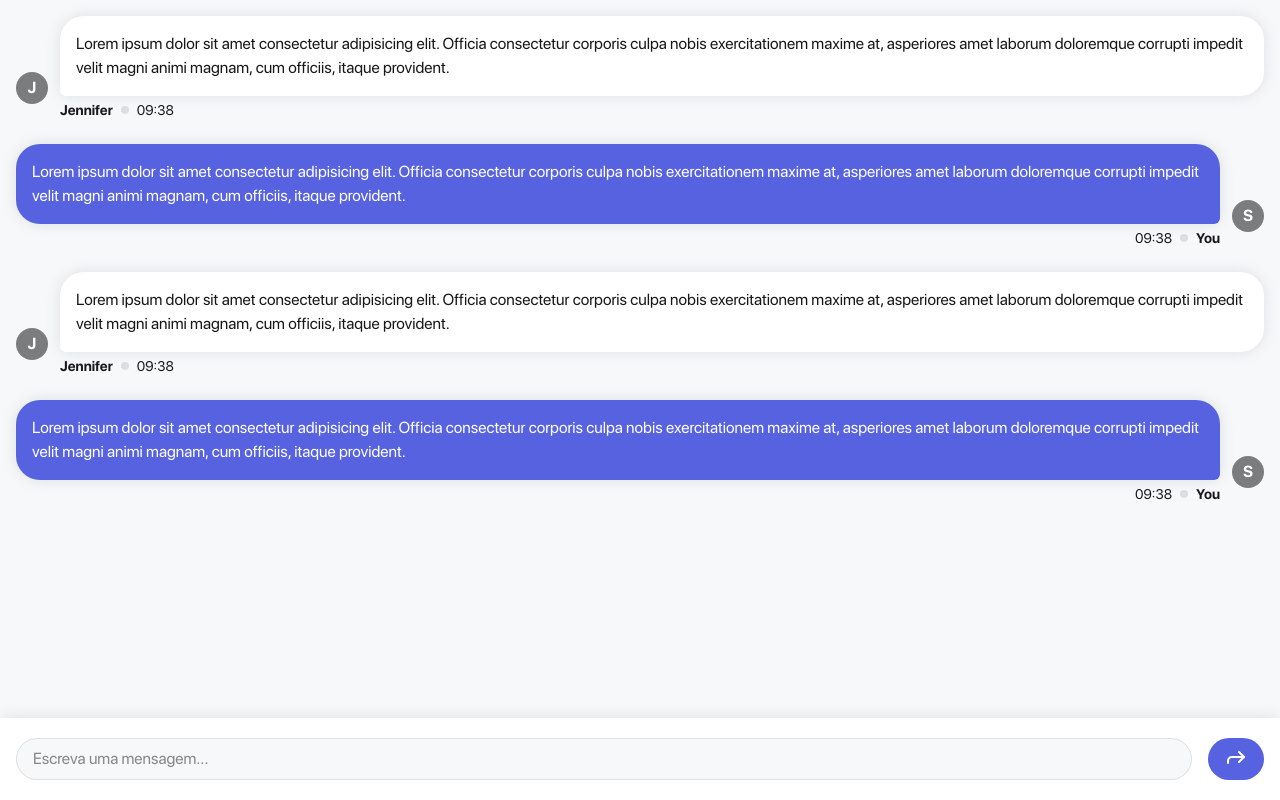
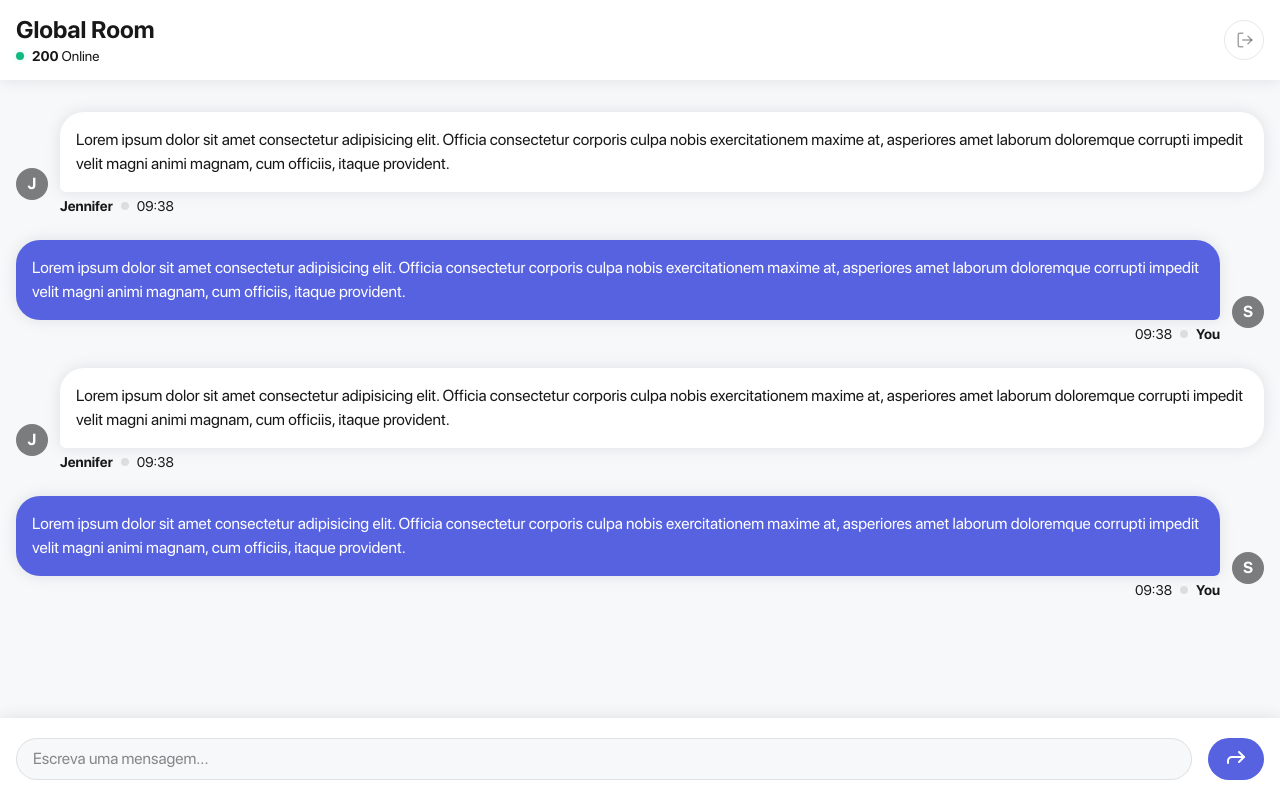
Before and after one commit to shemlouk/nextjs-live-chat, a Next.js app: page /room in a window 1280 px wide. Built offline with nearby package versions, Linux system fonts and the light colour scheme.

Commit message:
feat: add room header component

```diff
--- a/app/room/page.tsx
+++ b/app/room/page.tsx
@@ -1,5 +1,6 @@
 import { ChatForm } from "../ui/chat/form";
 import { ChatMessage } from "../ui/chat/message";
+import { RoomHeader } from "../ui/room/header";
 
 const mock = [
   {
@@ -26,8 +27,10 @@ const mock = [
 
 export default function Page() {
   return (
+    <>
+      <RoomHeader title="Global Room" />
       <main className="text-darkGray flex h-screen w-full flex-col items-center">
-      <ul className="flex flex-1 flex-col gap-6 overflow-y-scroll p-4">
+        <ul className="flex flex-1 flex-col gap-6 overflow-y-scroll px-4 pb-8 pt-28">
           <li>
             <ChatMessage {...mock[0]} />
           </li>
@@ -44,5 +47,6 @@ export default function Page() {
 
         <ChatForm />
       </main>
+    </>
   );
 }
--- /dev/null
+++ b/app/ui/room/header.tsx
@@ -0,0 +1,27 @@
+"use client";
+
+import { LogOut } from "lucide-react";
+
+export function RoomHeader({ title }: { title: string }) {
+  return (
+    <header className="text-darkGray fixed left-0 top-0 z-10 flex h-20 w-full items-center justify-between bg-white px-4 shadow-[rgba(17,_17,_26,_0.1)_0px_0px_16px]">
+      <div className="flex flex-col">
+        <h1 className="text-2xl font-bold">{title}</h1>
+
+        <div className="flex items-center gap-2 text-sm">
+          <span className="relative flex h-2 w-2">
+            <span className="absolute inline-flex h-full w-full animate-ping rounded-full bg-emerald-400 opacity-75"></span>
+            <span className="relative inline-flex h-2 w-2 rounded-full bg-emerald-500"></span>
+          </span>
+          <span>
+            <strong>200</strong> Online
+          </span>
+        </div>
+      </div>
+
+      <button className="text-darkGray/40 border-darkGray/10 flex h-10 w-10 flex-col items-center justify-center rounded-full border">
+        <LogOut className="translate-x-[1px]" height={18} />
+      </button>
+    </header>
+  );
+}
```
Lines whose indentation alone changed are shown as unchanged.
